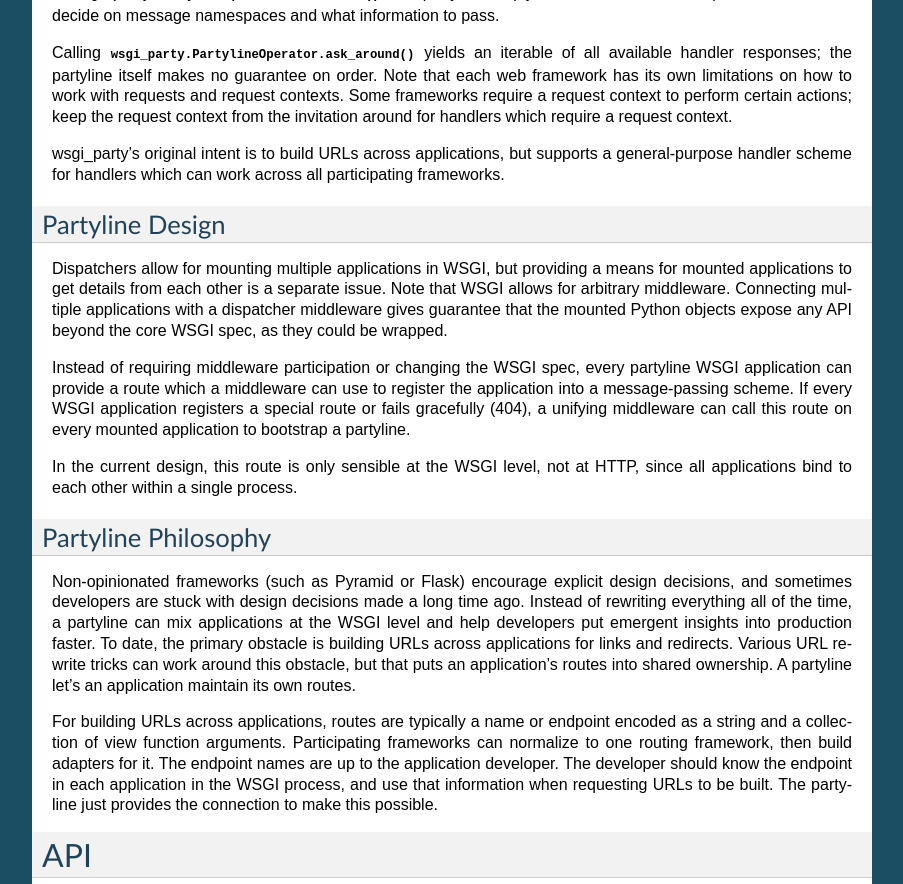
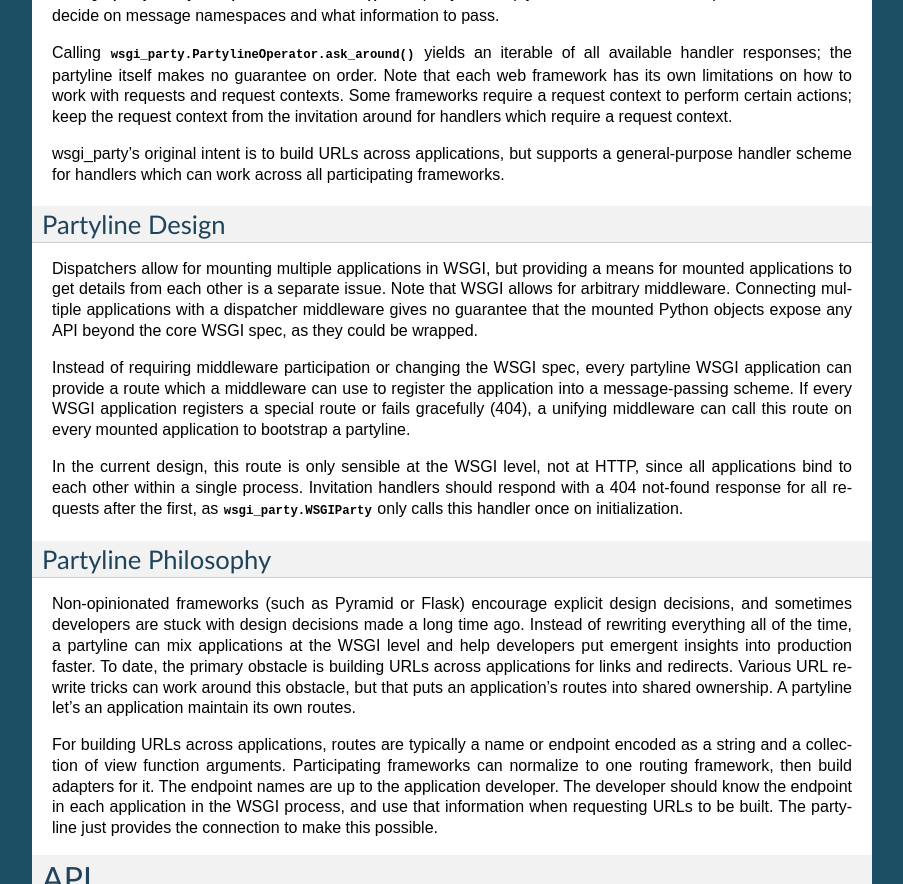
Before and after one commit to rduplain/wsgi_party, a Sphinx documentation site: the page built from docs/index.rst, in a window 1280 px wide and 900 px high, scrolled down 1351 px, cut to the strip 0-884 px from the top of the window. Shown: the whole strip, without its empty margins (198-1101 px from the left). Built offline with Sphinx 7.4.7, drawn with Linux system fonts in a browser that asks for light colours.

Commit message:
Recommend 404 after bootstrapping.

```diff
--- a/docs/index.rst
+++ b/docs/index.rst
@@ -106,7 +106,7 @@ Partyline Design
 Dispatchers allow for mounting multiple applications in WSGI, but providing a
 means for mounted applications to get details from each other is a separate
 issue.  Note that WSGI allows for arbitrary middleware.  Connecting multiple
-applications with a dispatcher middleware gives guarantee that the mounted
+applications with a dispatcher middleware gives no guarantee that the mounted
 Python objects expose any API beyond the core WSGI spec, as they could be
 wrapped.
 
@@ -119,6 +119,9 @@ partyline.
 
 In the current design, this route is only sensible at the WSGI level, not at
 HTTP, since all applications bind to each other within a single process.
+Invitation handlers should respond with a 404 not-found response for all
+requests after the first, as :class:`wsgi_party.WSGIParty` only calls this
+handler once on initialization.
 
 
 .. _partyline_philosophy:
```
